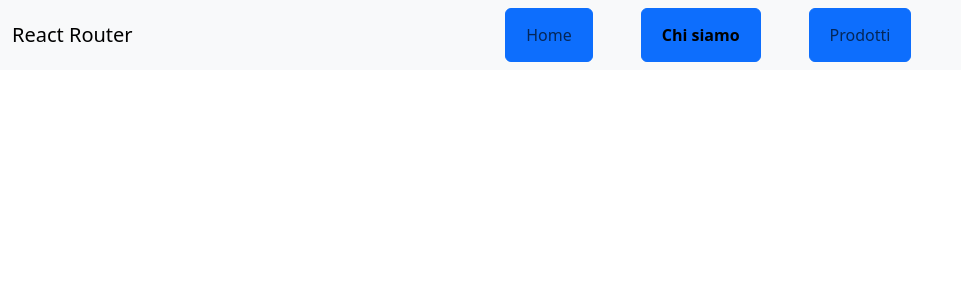
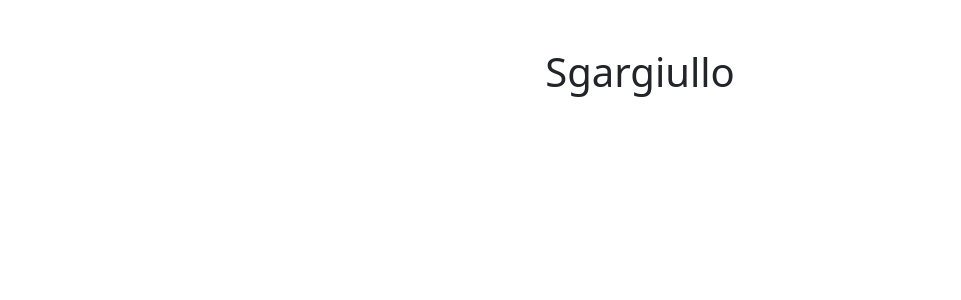
Before and after one commit to MattiaCallegaro/react-router, a React (Vite) app: page /Chi-siamo in a window 1280 px wide. Shown: the top 300 px of the page, without its empty margins (0-961 px from the left). Built offline with nearby package versions, Linux system fonts and the light colour scheme.

Commit message:
[UPD] Add Outlet component in DefaultLayout.jsx

```diff
--- a/src/components/MainNavbar.jsx
+++ b/src/components/MainNavbar.jsx
@@ -1,14 +1,17 @@
 import React from 'react'
 import { NavLink } from 'react-router-dom'
+
 
 //mi creo una nuova componente per avere il codice di navbar solo qui per ottimizzare
 const MainNavbar = () => {
     return (
-        <nav className="navbar navbar-expand-lg bg-body-tertiary ">
-            <div className="container-fluid">
-                <a className="navbar-brand" href="#">React Router</a>
+        <nav className="navbar navbar-expand-lg bg-body-tertiary  ">
+            <div className="container-fluid justify-content-center ">
+                <div className="row ">
+                    <div className="col-12 text-center my-3">
+                        <a className="navbar-brand " href="#"><h1>React Router</h1></a>
                         <div className="navbar-collapse" id="navbarNav">
-                    <ul className="navbar-nav w-100 justify-content-center d-flex gap-5">
+                            <ul className="navbar-nav w-100 gap-5 my-1">
                                 <li className="nav-item ">
                                     <button type="button" class="btn btn-primary">
                                         <NavLink to="/" className="nav-link">Home</NavLink>
@@ -27,8 +30,11 @@ const MainNavbar = () => {
                             </ul>
                         </div>
                     </div>
+                </div>
+            </div>
         </nav>
     )
 }
 
+
 export default MainNavbar
--- a/src/pages/ChiSiamo.jsx
+++ b/src/pages/ChiSiamo.jsx
@@ -1,9 +1,19 @@
 import React from 'react'
-import MainNavbar from '../components/MainNavbar'
+
 
 const ChiSiamo = () => {
     return (
-        <MainNavbar />
+        <>
+
+            <div className="container">
+                <div className="row text-center my-5">
+                    <div className="col-12">
+                        <h1>Sgargiullo</h1>
+                    </div>
+                </div>
+            </div>
+
+        </>
     )
 }
 
--- a/src/pages/Homepage.jsx
+++ b/src/pages/Homepage.jsx
@@ -1,11 +1,20 @@
 import React from 'react'
-import MainNavbar from '../components/MainNavbar'
+
 
 const HomePage = () => {
     return (
 
-        <MainNavbar />
+        <>
 
+            <div className="container">
+                <div className="row text-center my-5">
+                    <div className="col-12">
+                        <h1>Ciao</h1>
+                    </div>
+                </div>
+            </div>
+
+        </>
     )
 }
 
--- a/src/pages/Prodotti.jsx
+++ b/src/pages/Prodotti.jsx
@@ -1,11 +1,11 @@
 
-import MainNavbar from '../components/MainNavbar'
+
 import axios from 'axios'
 import { useState, useEffect } from 'react'
 
 
 const Prodotti = () => {
-
+    //products è lo stato, setProducts è la funzione per aggiornarlo e useState([]) è il valore iniziale
     const [products, setProducts] = useState([])
     //mi faccio la chiamata ajax direttamente all'apertuta della pagina
     useEffect(() => {
@@ -18,14 +18,14 @@ const Prodotti = () => {
 
     return (
         <>
-            <MainNavbar />
+
             <div className="container">
-                <div className="row">
-                    <div className="col-12">
+                <div className="row ">
+                    <div className="col-12 my-4 ">
                         <h1>Lista prodotti</h1>
                     </div>
                 </div>
-                <div className="row g-4 ">
+                <div className="row g-4  ">
                     {products.map((product) => {
                         return (
                             <div className="col-12 col-md-4  " key={products.id}>
```
Also changed, not shown: src/layouts/DefaultLayout.jsx (added, +21 -0 lines). Lines whose indentation alone changed are shown as unchanged.
